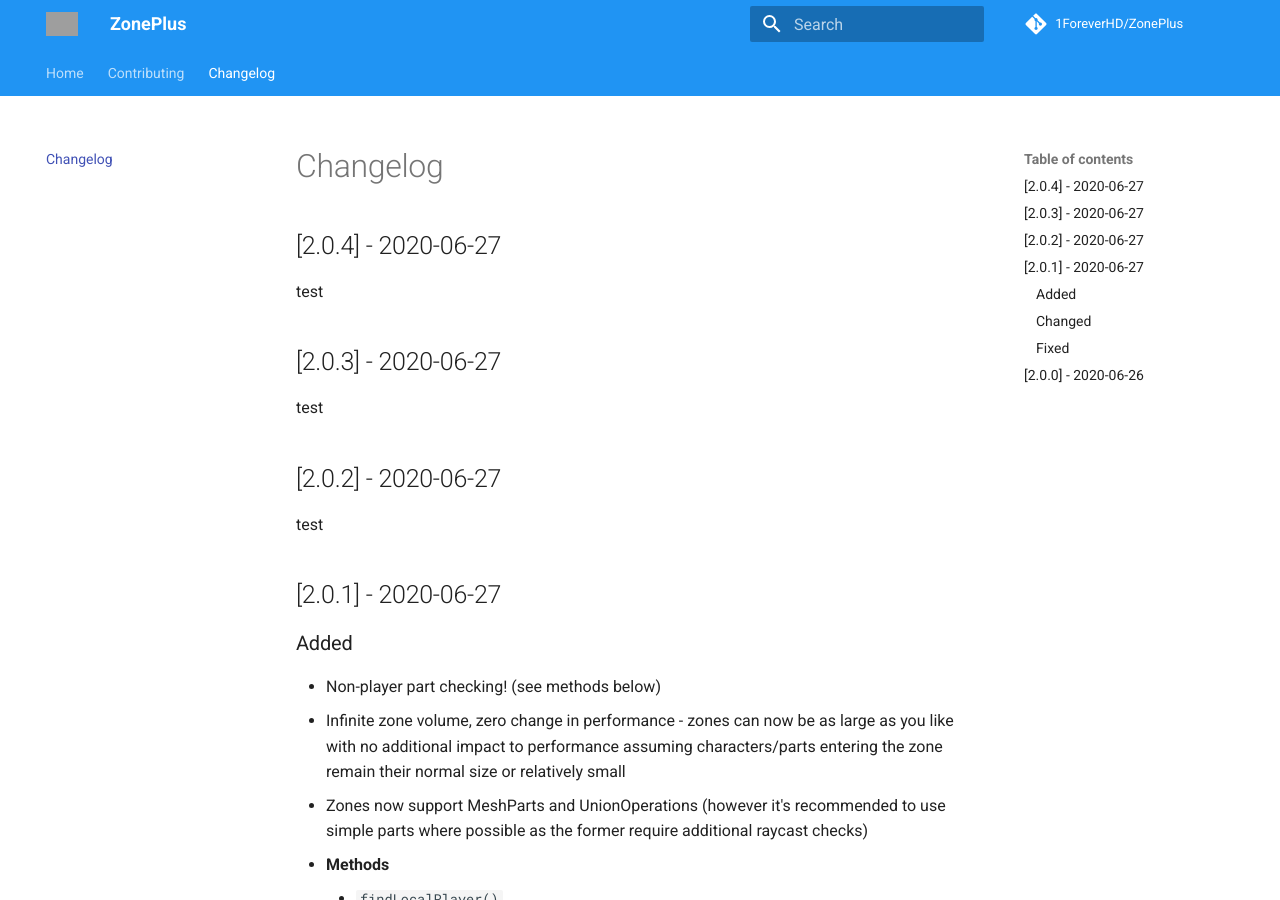
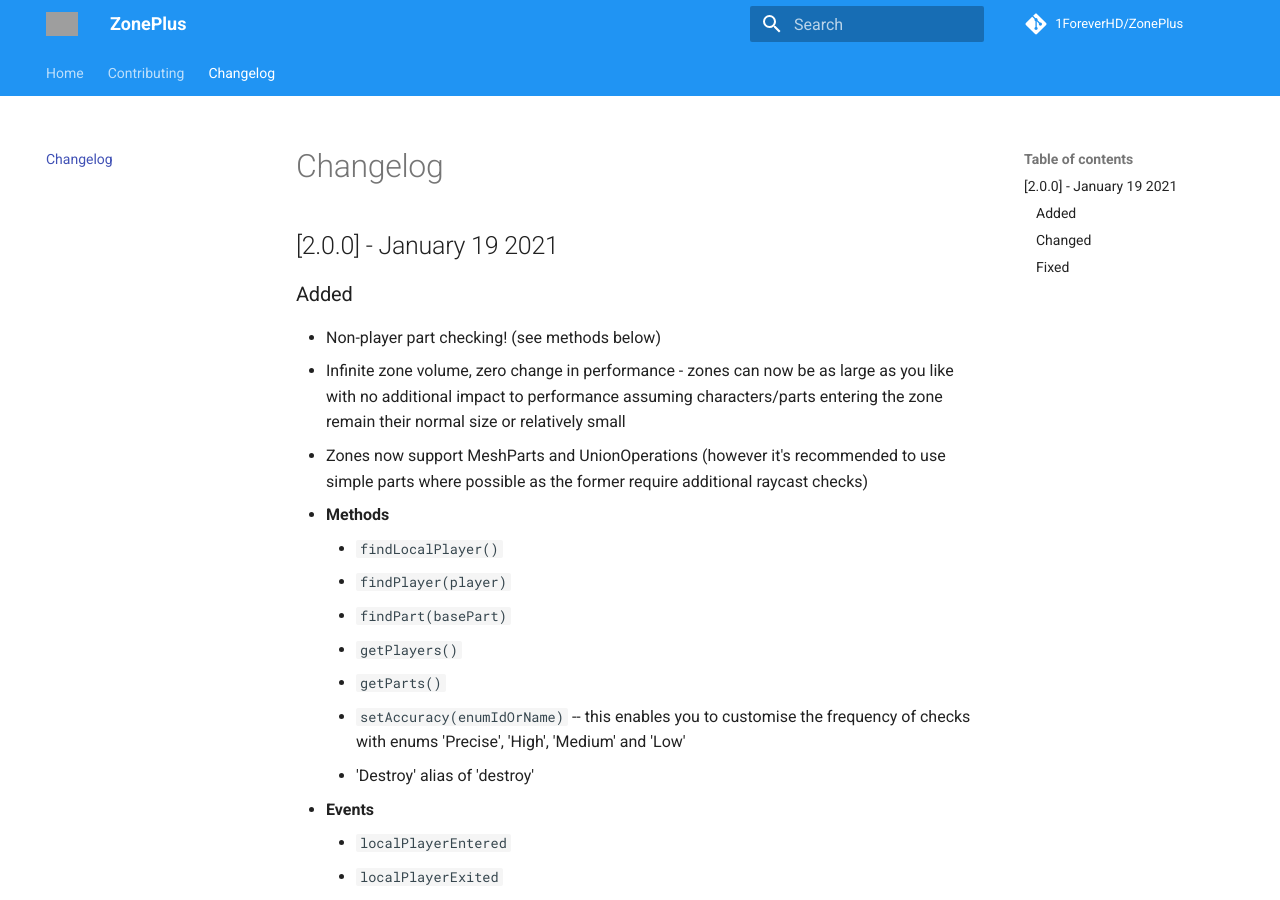
Before and after one commit to 1ForeverHD/ZonePlus, an MkDocs documentation site: the page built from docs/changelog.md, in a window 1280 px wide and 900 px high. Built offline with MkDocs 1.6.1 and Material for MkDocs 9.7.7, drawn with Linux system fonts in a browser that asks for light colours; comment, search, counter and statistics services are not loaded; some of the changed text lies outside the part shown; grey boxes are pictures that could not be loaded.

Commit message:
Update chaneglog

```diff
--- a/docs/changelog.md
+++ b/docs/changelog.md
@@ -1,13 +1,4 @@
-## [2.0.4] - 2020-06-27
-test
-
-## [2.0.3] - 2020-06-27
-test
-
-## [2.0.2] - 2020-06-27
-test
-
-## [2.0.1] - 2020-06-27
+## [2.0.0] - January 19 2021
 ### Added
 - Non-player part checking! (see methods below)
 - Infinite zone volume, zero change in performance - zones can now be as large as you like with no additional impact to performance assuming characters/parts entering the zone remain their normal size or relatively small
@@ -41,7 +32,3 @@ test
 ### Fixed
 - Rotational and complex geometry detection
 - ``getRandomPoints()`` inaccuracies
-
-
-## [2.0.0] - 2020-06-26
-test
```
